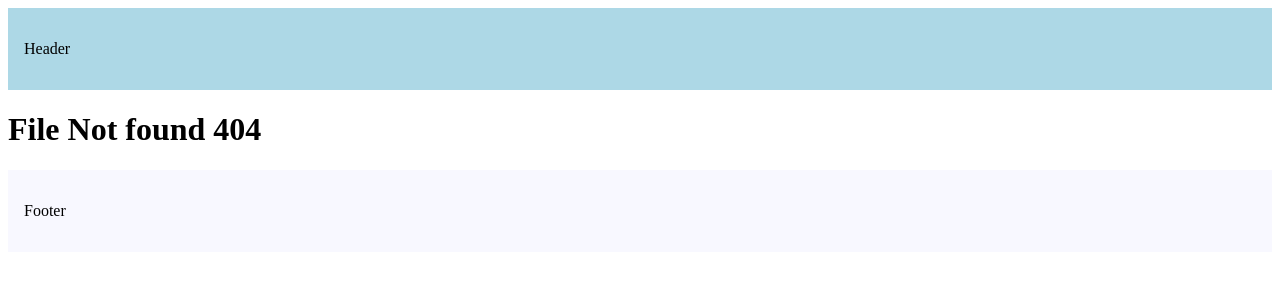
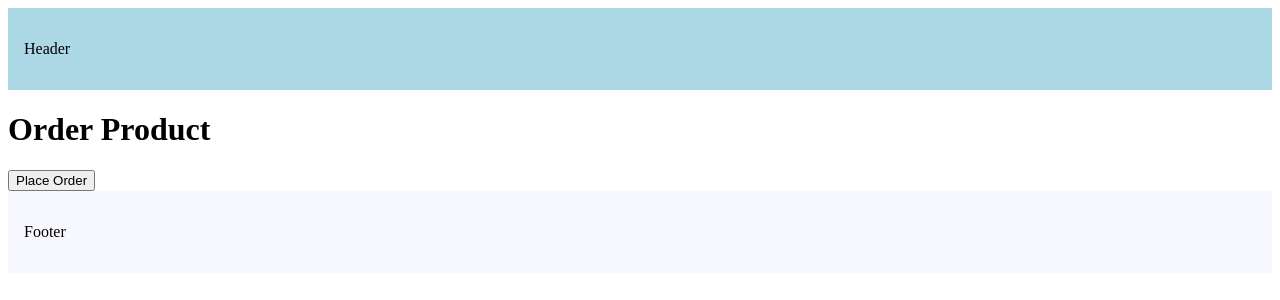
Before and after one commit to Umair513/Next-JS-14, a Next.js app in the folder hello-world/: page /order-product in a window 1280 px wide. Before the commit this address had no page. Shown: the top 300 px of the page. Built offline with nearby package versions, Linux system fonts and the light colour scheme.

Commit message:
Navigating Programmatically

```diff
--- /dev/null
+++ b/hello-world/src/app/order-product/page.tsx
@@ -0,0 +1,19 @@
+"use client";
+import React from "react";
+import { useRouter } from "next/navigation";
+
+const page = () => {
+  const router = useRouter();
+  const handleClick = () => {
+    console.log("Placing Your Order");
+    router.push("/");
+  };
+  return (
+    <div>
+      <h1>Order Product</h1>
+      <button onClick={handleClick}>Place Order</button>
+    </div>
+  );
+};
+
+export default page;
```
